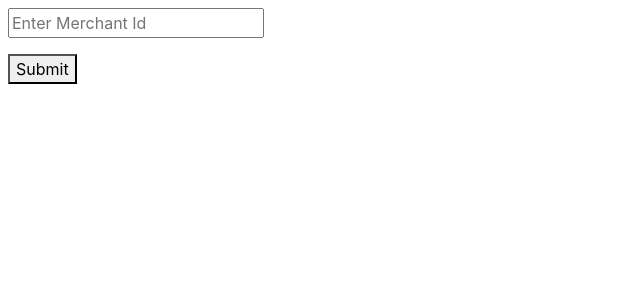
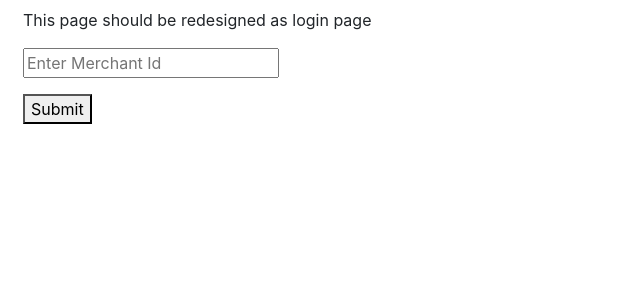
Before and after one commit to suraj-sharmaDev/medv_merchant, a PHP site: page / in a window 1280 px wide. Shown: the top 300 px of the page, without its empty margins (0-640 px from the left). Run offline with PHP 8.4, Linux system fonts and the light colour scheme.

Commit message:
Corrected logic

```diff
--- a/index.php
+++ b/index.php
@@ -1,7 +1,10 @@
 <?php include('_includes/header.html'); ?>
 </head>
 <body>
-	<div class="d-flex flex-column">
+	<div class="container-fluid">
+	  <div class="p-2">
+	  	This page should be redesigned as login page
+	  </div>
 	  <div class="p-2">
 			<input type="text" id="merchant_id" placeholder="Enter Merchant Id" onkeyup="validator(event);" />
 	  </div>
```
